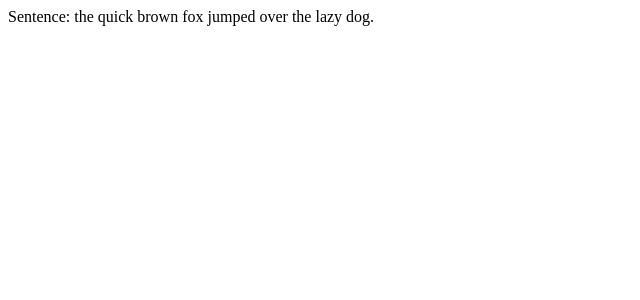
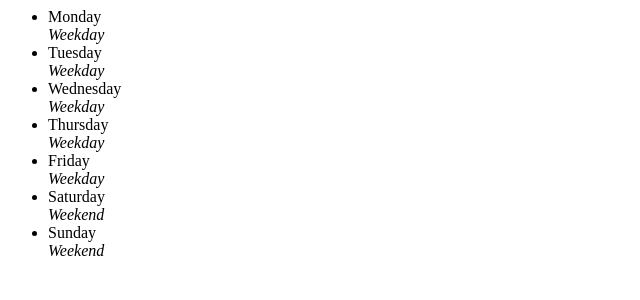
Before and after one commit to Hieracosphynx/django-by-tutorialspoint, a Django app: page /firstapp/hello/ in a window 1280 px wide. Shown: the top 300 px of the page, without its empty margins (0-640 px from the left). Run offline with Django 3.2, Linux system fonts and the light colour scheme.

Commit message:
Simple conditions in hello.html

```diff
--- a/firstapp/views.py
+++ b/firstapp/views.py
@@ -7,8 +7,8 @@ def index(request):
     return render(request, "firstapp/index.html", {"today": today})
 
 def hello(request):
-    words = "The quick brown fox jumped over the lazy dog."
-    return render(request, "firstapp/hello.html", {"word": words})
+    days = ["Monday", "Tuesday","Wednesday","Thursday","Friday","Saturday","Sunday"]
+    return render(request, "firstapp/hello.html", {"days": days})
 
 def viewArticle(request, articleID):
     text = "The number is: %s" %articleID
--- a/templates/firstapp/hello.html
+++ b/templates/firstapp/hello.html
@@ -3,6 +3,17 @@
 
     </head>
     <body>
-       Sentence: {{ word|lower }}
+    <ul>
+       {% for day in days %}
+            <li>{{ day }}</li>
+            {% if day == 'Saturday' %}
+                <i>Weekend</i>
+            {% elif day == 'Sunday' %}
+                <i>Weekend</i>
+            {% else %}
+                <i>Weekday</i>
+            {% endif %}
+        {% endfor %}
+    </ul>
     </body>
 </html>
```
Also changed, not shown: templates/firstapp/index.html (+7 -0 lines), README.md.
